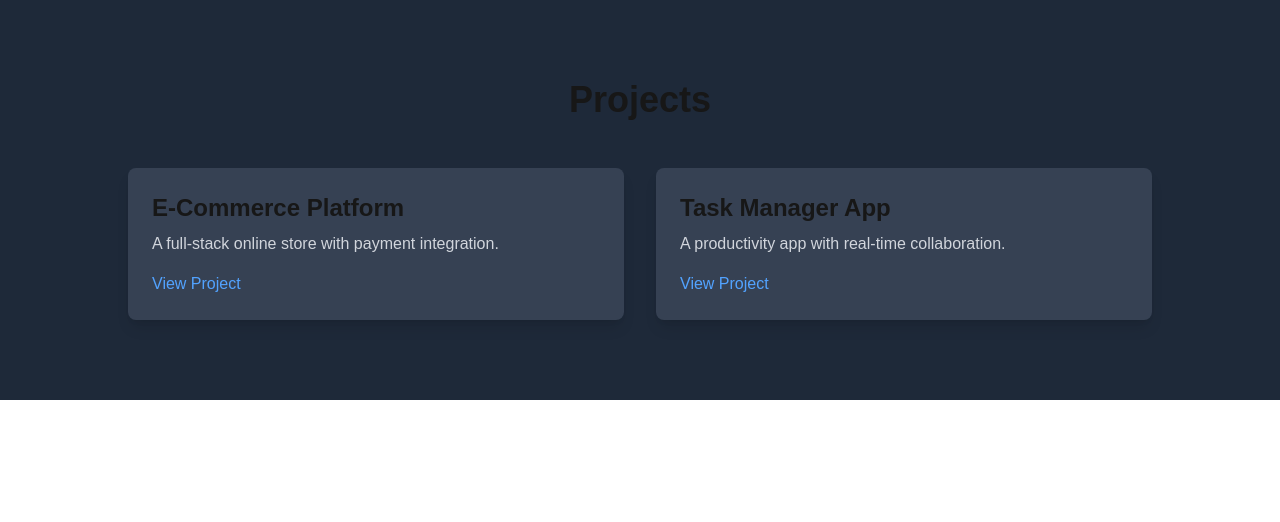
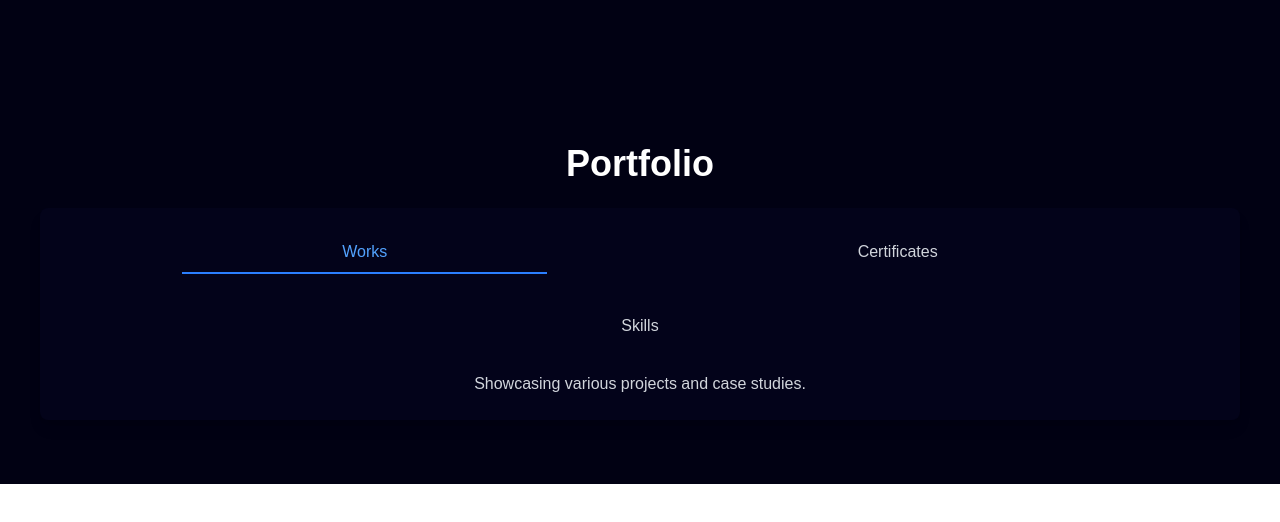
Before and after one commit to Pheszm/portfolio, a Next.js app: page /HomePart/Portfolio in a window 1280 px wide. Shown: the top 522 px of the page. Built offline with nearby package versions, Linux system fonts and the light colour scheme.

Commit message:
Portfolio Structure

```diff
--- a/pages/HomePart/Home.js
+++ b/pages/HomePart/Home.js
@@ -28,7 +28,7 @@ export default function Home() {
   }, []);
 
   useEffect(() => {
-    const sections = ['home', 'about', 'projects', 'contact'];
+    const sections = ['home', 'about', 'portfolio', 'contact'];
 
     const handleScroll = () => {
       const scrollPosition = window.scrollY + window.innerHeight / 3;
@@ -72,7 +72,7 @@ export default function Home() {
         <Hero isMounted={isMounted} fadeIn={fadeIn} />
       </section>
 
-      <section id="about">
+      <section id="about" className='pb-20'>
         <About fadeIn={fadeIn} stagger={stagger} />
       </section>
 
--- a/pages/HomePart/Portfolio.js
+++ b/pages/HomePart/Portfolio.js
@@ -1,38 +1,67 @@
 import { motion } from 'framer-motion';
+import React, { useState } from 'react';
 
-export default function Projects({ fadeIn, stagger }) {
-  const projectList = [
-    { name: 'E-Commerce Platform', desc: 'A full-stack online store with payment integration.' },
-    { name: 'Task Manager App', desc: 'A productivity app with real-time collaboration.' },
-  ];
+export default function Portfolio({ fadeIn, stagger }) {
+  const [activeTab, setActiveTab] = useState('Works');
+
+  const tabList = ['Works', 'Certificates', 'Skills'];
 
   return (
     <motion.section
-      id="projects"
+      id="portfolio"
       initial="hidden"
       whileInView="visible"
       variants={stagger}
       viewport={{ once: false, amount: 0.3 }}
-      className="py-20 px-6 bg-gray-800"
+      className="py-16 px-4 sm:px-6 md:px-10 bg-[#010113ff]"
     >
-      <motion.h2 variants={fadeIn} className="text-4xl font-bold mb-12 text-center">
-        Projects
+      <motion.h2
+        variants={fadeIn}
+        className="text-3xl sm:text-4xl font-bold mb-6 text-center text-white pt-20"
+      >
+        Portfolio
       </motion.h2>
-      <div className="grid grid-cols-1 md:grid-cols-2 gap-8 max-w-5xl mx-auto">
-        {projectList.map((project, index) => (
-          <motion.div
-            key={index}
-            variants={fadeIn}
-            className="p-6 bg-gray-700 rounded-lg shadow-lg hover:shadow-xl transition"
-          >
-            <h3 className="text-2xl font-semibold mb-2">{project.name}</h3>
-            <p className="text-gray-300">{project.desc}</p>
-            <a href="#" className="text-blue-400 hover:underline mt-4 inline-block">
-              View Project
-            </a>
-          </motion.div>
-        ))}
-      </div>
+
+      <motion.div
+        variants={fadeIn}
+        className="p-4 sm:p-6 rounded-lg shadow-lg bg-[#03031A] transition-all"
+      >
+        <nav className="flex flex-wrap justify-center sm:justify-evenly gap-4 sm:gap-8 mb-4">
+          {tabList.map((tab, index) => (
+            <motion.button
+              key={tab}
+              onClick={() => setActiveTab(tab)}
+              whileHover={{ scale: 1.05 }}
+              whileTap={{ scale: 0.95 }}
+              initial={{ opacity: 0, y: 20 }}
+              animate={{ opacity: 1, y: 0 }}
+              transition={{ delay: index * 0.1 }}
+              className={`whitespace-nowrap py-2 md:px-40 border-b-2 text-sm sm:text-base font-medium transition-all duration-300 ${
+                activeTab === tab
+                  ? 'border-blue-500 text-blue-400'
+                  : 'border-transparent text-gray-300 hover:text-gray-400 hover:border-gray-300'
+              }`}
+            >
+              {tab}
+            </motion.button>
+          ))}
+        </nav>
+
+        {/* Example of conditional content */}
+        <motion.div
+          key={activeTab}
+          initial={{ opacity: 0, y: 10 }}
+          animate={{ opacity: 1, y: 0 }}
+          transition={{ duration: 0.4 }}
+          className="text-gray-300 mt-6"
+        >
+          <p className="text-center text-sm sm:text-base">
+            {activeTab === 'Works' && 'Showcasing various projects and case studies.'}
+            {activeTab === 'Certificates' && 'A collection of my professional certifications.'}
+            {activeTab === 'Skills' && 'A breakdown of technical and soft skills.'}
+          </p>
+        </motion.div>
+      </motion.div>
     </motion.section>
   );
 }
```
